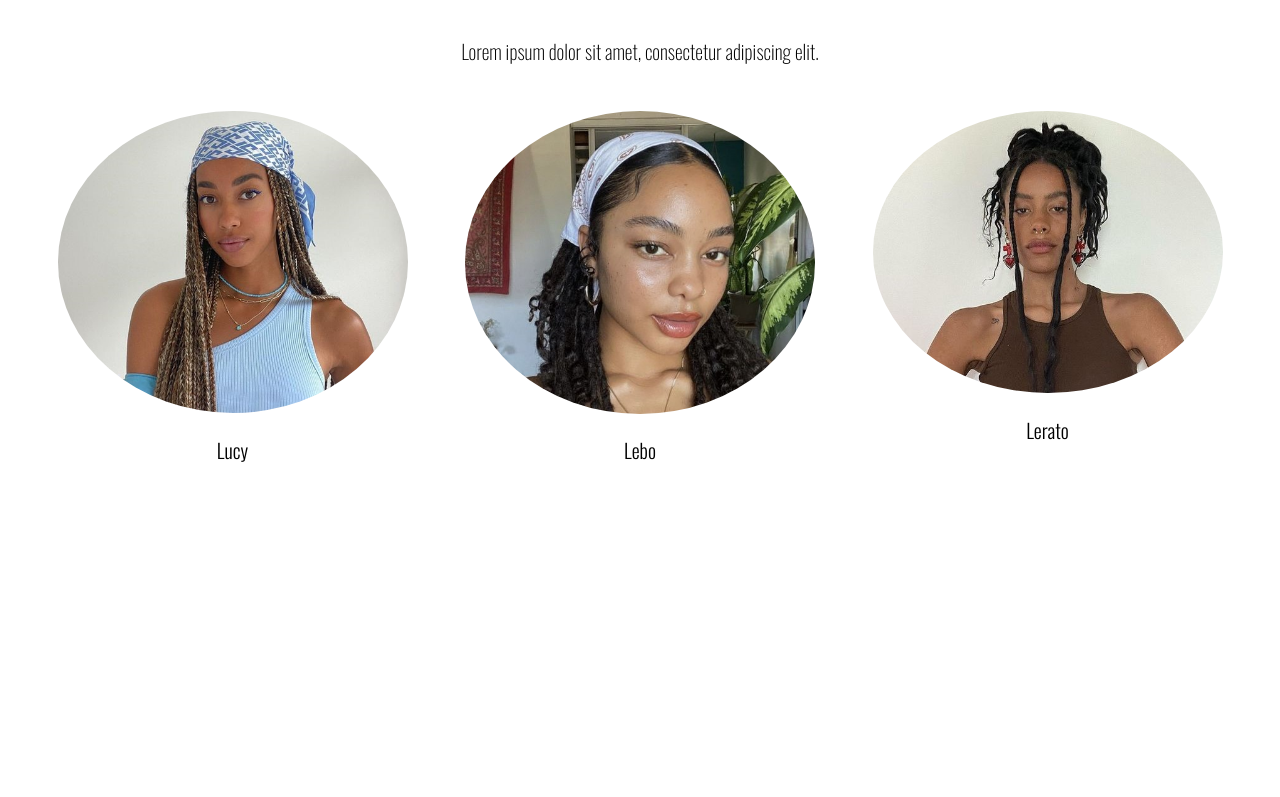
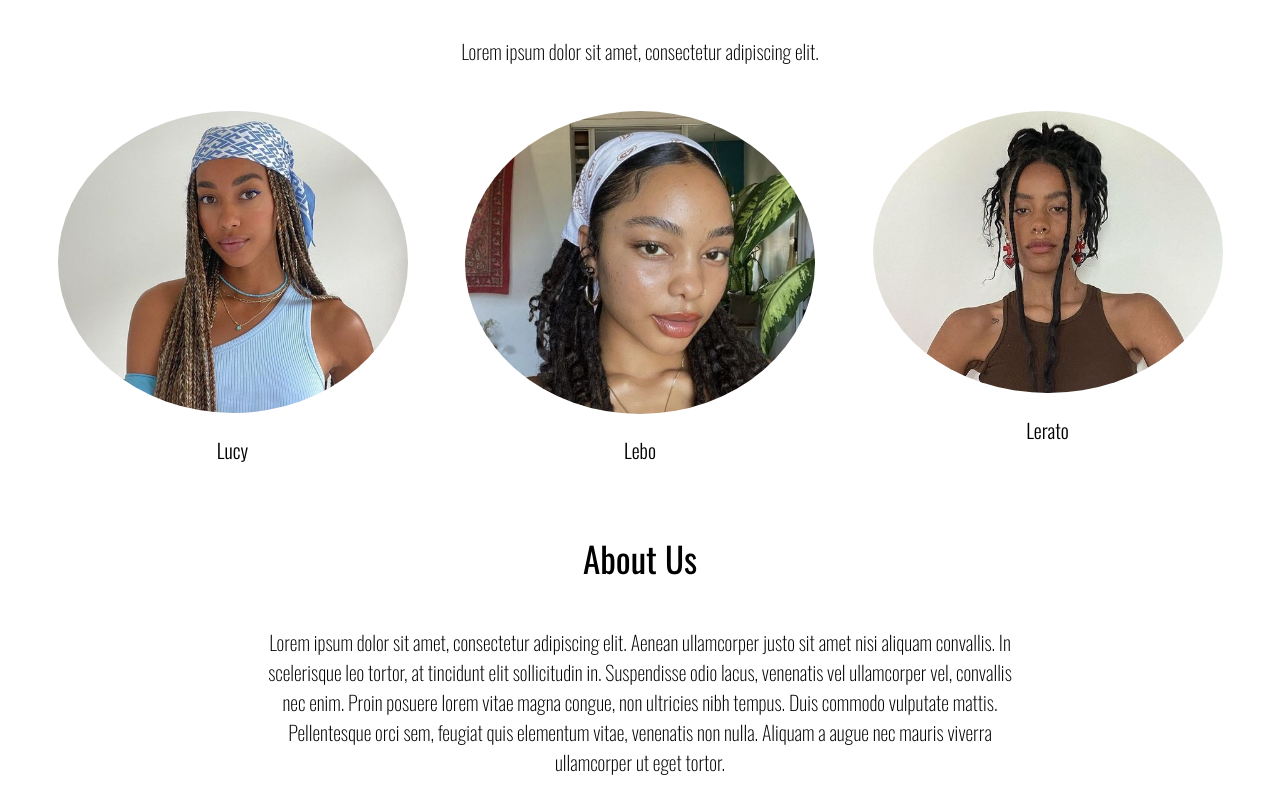
Before and after one commit to keMoleseng/salon-app, a React (Create React App) app: page / in a window 1280 px wide. Shown: the part 1482-2279 px from the top of the page. Before the commit the page ends 1964 px from the top, so only its background shows below. Built offline with nearby package versions, Linux system fonts and the light colour scheme; a web font is replaced by a local one.

Commit message:
including about section

```diff
--- a/src/App.css
+++ b/src/App.css
@@ -13,4 +13,23 @@ body {
 .App {
   display: flex;
   flex-direction: column;
+  text-align: center;
 }
+
+.heading{
+    margin-top: 50px;
+    font-size: 35px;
+    font-weight: 400;
+    font-family: 'Oswald', sans-serif;
+}
+
+.description{
+    display: block;
+    font-size: 20px;
+    font-weight: 200;
+    width: 750px;
+    align-self: center;
+    justify-self: center;
+    font-family: 'Oswald', sans-serif;
+
+}
--- a/src/App.js
+++ b/src/App.js
@@ -2,6 +2,7 @@ import Header from './components/Header';
 import Hero from './components/Hero';
 import Treatment from './components/Treatment';
 import Staff from './components/Staff';
+import About from './components/About';
 import './App.css';
 
 function App() {
@@ -11,6 +12,7 @@ function App() {
         <Hero />
         <Treatment />
         <Staff />
+        <About />
     </div>
   );
 }
--- /dev/null
+++ b/src/components/About.js
@@ -0,0 +1,10 @@
+import '../App.css';
+
+export default function About(){
+    return(
+        <>
+            <h1 className="heading">About Us</h1>
+            <p className="description">Lorem ipsum dolor sit amet, consectetur adipiscing elit. Aenean ullamcorper justo sit amet nisi aliquam convallis. In scelerisque leo tortor, at tincidunt elit sollicitudin in. Suspendisse odio lacus, venenatis vel ullamcorper vel, convallis nec enim. Proin posuere lorem vitae magna congue, non ultricies nibh tempus. Duis commodo vulputate mattis. Pellentesque orci sem, feugiat quis elementum vitae, venenatis non nulla. Aliquam a augue nec mauris viverra ullamcorper ut eget tortor.</p>
+        </>
+    )
+}
```
